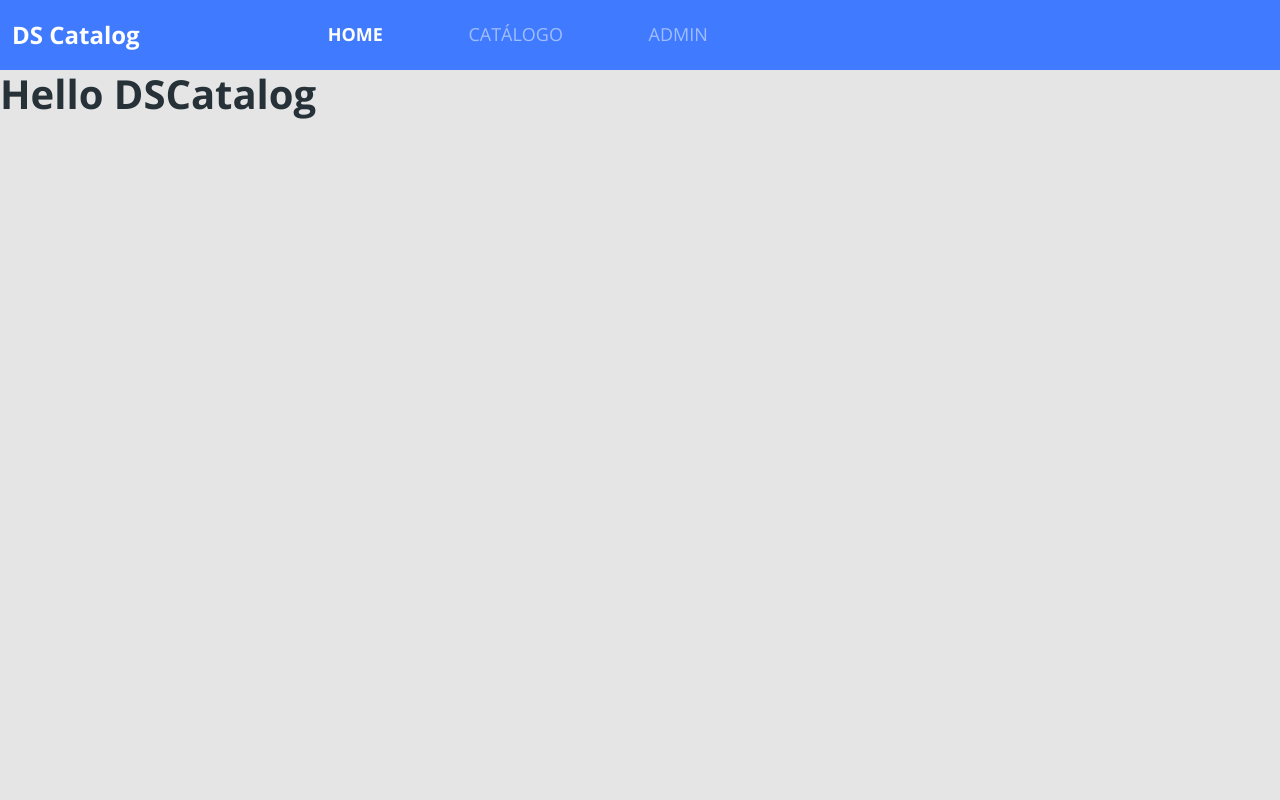
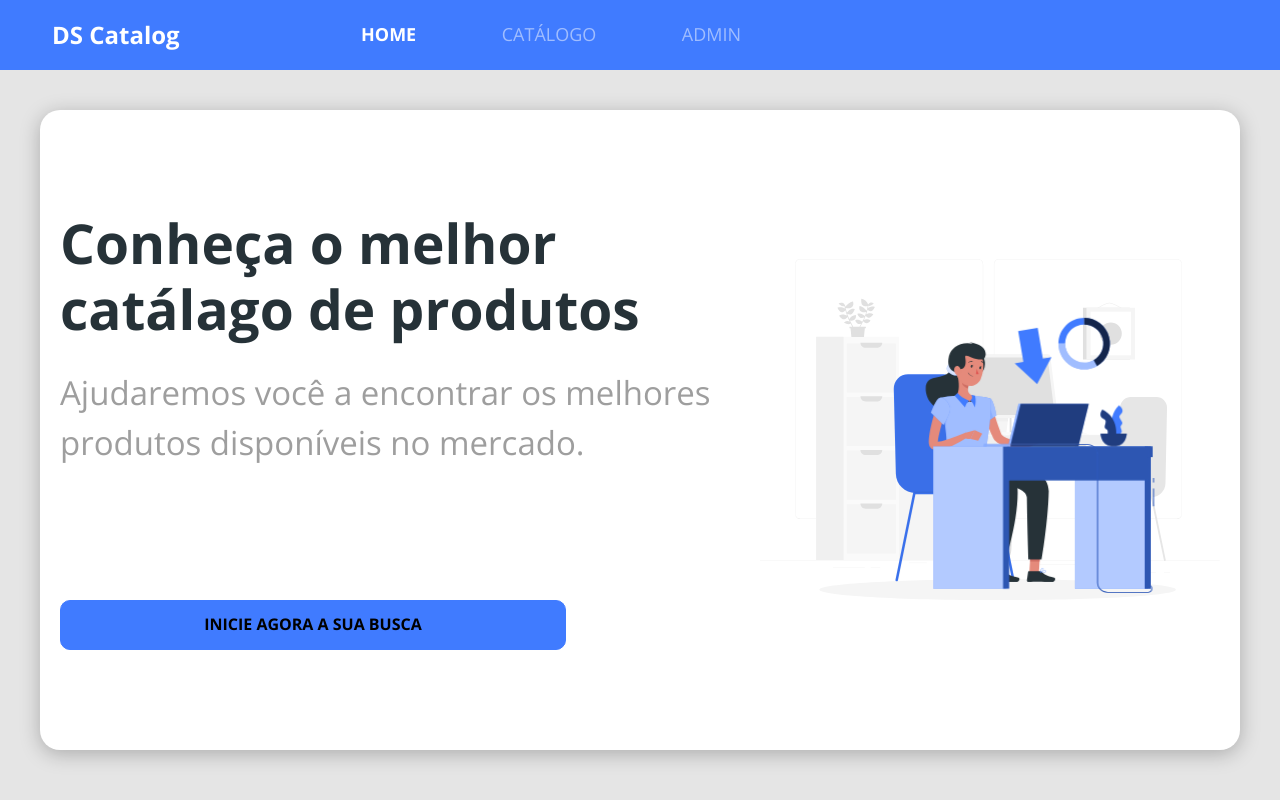
Before and after one commit to LucasTi97/DSCatalog, a React (Create React App) app in the folder frontweb/: page / in a window 1280 px wide. Built offline with nearby package versions, Linux system fonts and the light colour scheme.

Commit message:
Home Styling

```diff
--- a/frontweb/src/App.css
+++ b/frontweb/src/App.css
@@ -5,8 +5,8 @@
 }
 
 h1, h2, h3, h4, h5, h6 {
+    margin-bottom: 0;
     font-weight: 700;
-    margin-bottom: 0;
 }
 
 a, a:hover {
--- a/frontweb/src/App.tsx
+++ b/frontweb/src/App.tsx
@@ -1,13 +1,10 @@
-import Navbar from './components/Navbar';
 import './assets/styles/custom.scss';
 import './App.css';
+import Home from 'pages/Home';
 
 const App = () => {
   return (
-    <>
-    <Navbar />
-    <h1>Hello DSCatalog</h1>
-    </>
+    <Home />
   );
 }
 
--- /dev/null
+++ b/frontweb/src/components/Navbar/ButtonIcon/index.tsx
@@ -0,0 +1,11 @@
+import './styles.css';
+
+const ButtonIcon = () => {
+  return (
+    <button className="btn btn-primary btn-icon">
+      <h6>INICIE AGORA A SUA BUSCA</h6>
+    </button>
+  );
+};
+
+export default ButtonIcon;
--- /dev/null
+++ b/frontweb/src/components/Navbar/ButtonIcon/styles.css
@@ -0,0 +1,5 @@
+.btn-icon {
+    width: 260x;
+    height: 50px;
+    border-radius: 10px;
+}
--- /dev/null
+++ b/frontweb/src/pages/Home/index.tsx
@@ -0,0 +1,32 @@
+import { ReactComponent as MainImage } from 'assets/images/main-image.svg';
+import ButtonIcon from 'components/Navbar/ButtonIcon';
+import Navbar from 'components/Navbar';
+
+import './styles.css';
+
+const Home = () => {
+  return (
+    <>
+      <Navbar />
+      <div className="home-container">
+        <div className="home-card">
+          <div className="home-content-container">
+            <div>
+              <h1>Conheça o melhor catálago de produtos</h1>
+              <p>
+                Ajudaremos você a encontrar os melhores produtos disponíveis no
+                mercado.
+              </p>
+            </div>
+            <ButtonIcon />
+          </div>
+          <div className="home-image-container">
+            <MainImage />
+          </div>
+        </div>
+      </div>
+    </>
+  );
+};
+
+export default Home;
--- /dev/null
+++ b/frontweb/src/pages/Home/styles.css
@@ -0,0 +1,135 @@
+.home-container {
+  padding: 10px;
+  font-size: 20px;
+  text-align: center;
+}
+
+.home-card {
+  display: flex;
+  flex-direction: column-reverse;
+  background-color: #fff;
+  box-shadow: 0px 4px 20px rgba(0, 0, 0, 0.25);
+  border-radius: 20px;
+}
+
+.home-content-container {
+  display: flex;
+  flex-direction: column;
+  align-items: center;
+  padding: 10px 10px 60px 10px;
+}
+
+.home-content-container h1 {
+  width: 260px;
+  font-size: 1em;
+  margin-bottom: 15px;
+}
+
+.home-content-container p {
+  width: 260px;
+  color: #9e9e9e;
+  font-size: 0.6em;
+  margin-bottom: 30px;
+}
+
+.home-image-container {
+  padding: 50px 15px;
+}
+
+.home-image-container svg {
+  width: 100%;
+  height: auto;
+}
+
+@media (min-width: 576px) {
+  .home-container {
+    padding: 15px;
+    font-size: 40px;
+  }
+
+  .home-content-container h1 {
+    width: 506px;
+    margin-bottom: 20px;
+  }
+
+  .home-content-container p {
+    width: 506px;
+    margin-bottom: 20px;
+  }
+
+  .home-content-container button {
+    width: 506px;
+  }
+
+  .home-image-container svg {
+    width: 506px;
+  }
+}
+
+@media (min-width: 768px) {
+  .home-image-container {
+    padding: 100px 20px;
+  }
+
+  .home-content-container {
+    padding: 20px 20px 60px 20px;
+  }
+}
+
+@media (min-width: 992px) {
+  .home-container {
+    padding: 40px;
+    font-size: 55px;
+  }
+
+  .home-image-container {
+    padding: 125px 20px;
+  }
+
+  .home-content-container {
+    padding: 20px 20px 150px 20px;
+  }
+
+  .home-content-container h1 {
+    width: 700px;
+    margin-bottom: 26px;
+  }
+
+  .home-content-container p {
+    width: 700px;
+    margin-bottom: 47px;
+  }
+}
+@media (min-width: 1200px) {
+  .home-card {
+    flex-direction: row;
+    justify-content: space-around;
+    padding: calc(((85vh - 480px) / 2) - 20px) 0;
+  }
+
+  .home-content-container {
+    height: 480px;
+    width: 700px;
+    padding: 20px;
+    align-items: flex-start;
+    text-align: left;
+    align-content: space-between;
+    flex-flow: wrap;
+  }
+
+  .home-image-container {
+    display: flex;
+    align-items: center;
+    padding: 20px;
+  }
+
+  .home-image-container svg {
+    width: 100%;
+  }
+}
+
+@media (min-width: 1400px) {
+  .home-image-container svg {
+    width: 480px;
+  }
+}
```
Also changed, not shown: frontweb/src/assets/images/main-image.svg (added).
